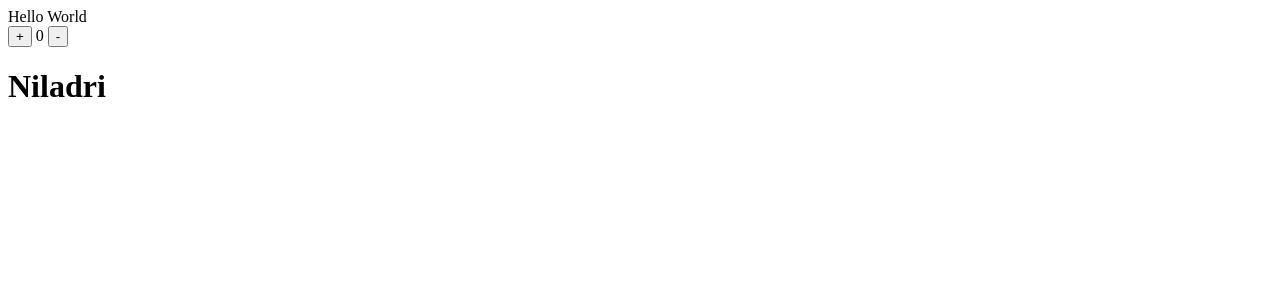
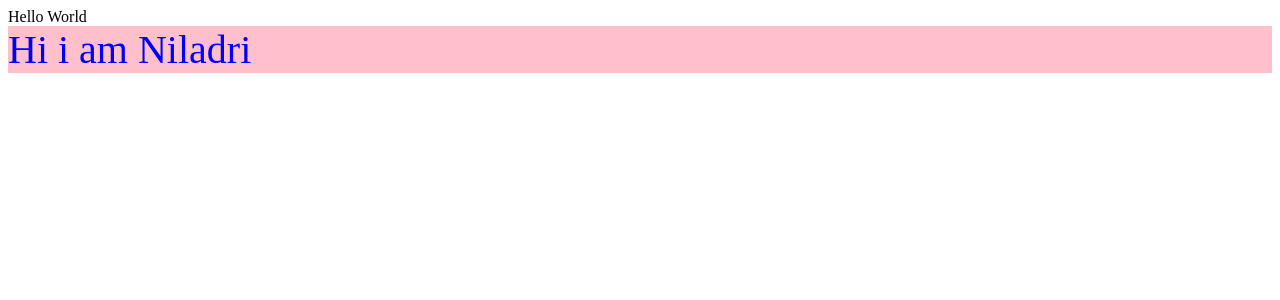
Before and after one commit to niladrix719/vue-project, a Vue app: page / in a window 1280 px wide. Shown: the top 300 px of the page. Built offline with nearby package versions, Linux system fonts and the light colour scheme.

Commit message:
learned :style and :class

```diff
--- a/src/App.vue
+++ b/src/App.vue
@@ -1,4 +1,4 @@
 <template>
   <div>Hello World</div>
-  <Counter></Counter>
+  <Counter class="upper"></Counter>
 </template>
--- a/src/components/Counter.vue
+++ b/src/components/Counter.vue
@@ -1,30 +1,25 @@
 <template>
-  <div>
-    <button @click="incr()">+</button>
-    {{ count }}
-    <button @click="decr()">-</button>
-    <div v-bind="attr" :[attrTitle]="ti" v-html="name"></div>
+  <div :style="[styleObj, { backgroundColor: ['blue', 'yellow', 'pink'] }]">
+    Hi i am Niladri
   </div>
 </template>
 
 <script setup>
-import { ref } from 'vue';
 
-const count = ref(0);
-const name = "<h1>Niladri</h1>";
-const vue_id = "vue-id";
-const ti = "this title"
-const attrTitle = "title";
-const attr = {
-  id: "this id",
-  class: "this class"
-}
+import { computed, reactive, ref } from "vue"
 
-function incr() {
-  count.value++;
-}
+const color = ref("red");
+const fontSize = ref(40);
 
-function decr() {
-  count.value--;
-}
+const styleObj = computed(() => {
+  return {
+    color: color.value,
+    fontSize: fontSize.value + 'px'
+  }
+})
+
+setTimeout(() => {
+  color.value = 'blue';
+},2000)
+
 </script>
```
